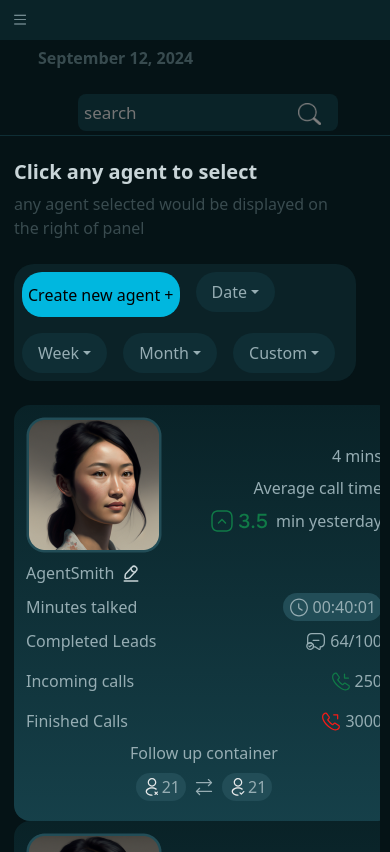
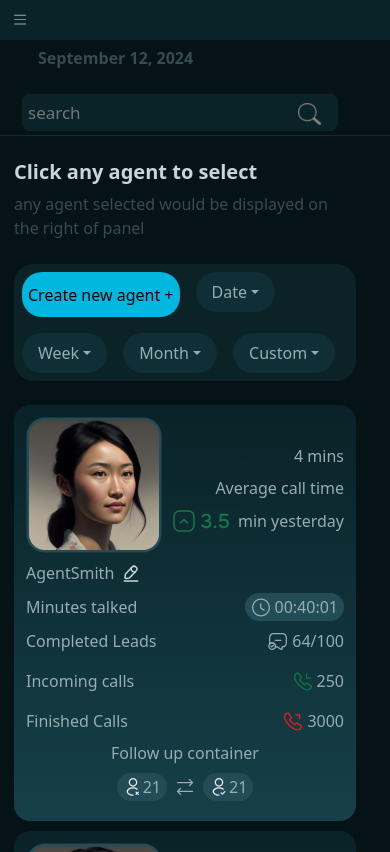
Before and after one commit to jodosjodos/agentCall, a React (Vite) app: page /agent in a window 390 px wide. Built offline with nearby package versions, Linux system fonts and the light colour scheme.

Commit message:
making responsiveness

```diff
--- a/src/component/agents/AgentModal.tsx
+++ b/src/component/agents/AgentModal.tsx
@@ -24,8 +24,9 @@
   height: fit-content;
   width: ${(props) => (props.$isLeft ? "50%" : "320px")};
   @media (max-width: 993px) {
-    width: 100%;
     max-width: 100%;
+    min-width: 100%;
+    margin-bottom: 10px;
   }
   min-width: ${(props) => (props.$isLeft ? "380px" : "380px")};
   background: ${(props) =>
--- a/src/component/agents/Header.tsx
+++ b/src/component/agents/Header.tsx
@@ -1,5 +1,5 @@
 import React from "react";
-import {  Col, Row } from "react-bootstrap";
+import { Col, Row } from "react-bootstrap";
 import styled from "styled-components";
 
 const H1Styled = styled.h4`
@@ -32,9 +32,11 @@
   font-size: 17px;
   background-color: #0a2328;
   outline: none;
-  border-radius:8px;
-  color:#96ADB3;
-
+  border-radius: 8px;
+  color: #96adb3;
+  @media (max-width: 600px) {
+    width: 100%;
+  }
 `;
 export function Header() {
   return (
--- a/src/index.css
+++ b/src/index.css
@@ -81,6 +81,16 @@
 
 }
 
+@media screen and (max-width:992px) {
+  .centered_modal .modal-dialog {
+    width: 100% !important;
+
+
+
+  }
+
+}
+
 #flexible .modal-content {
   width: fit-content;
   max-width: 750px !important;
```
